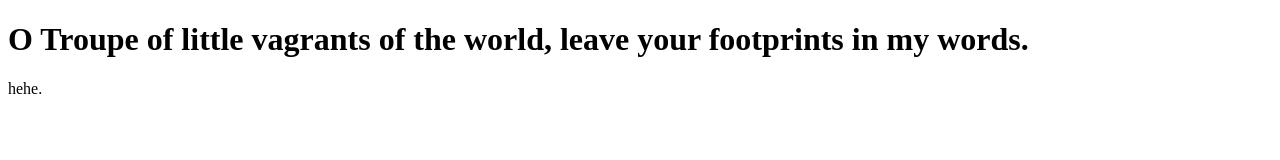
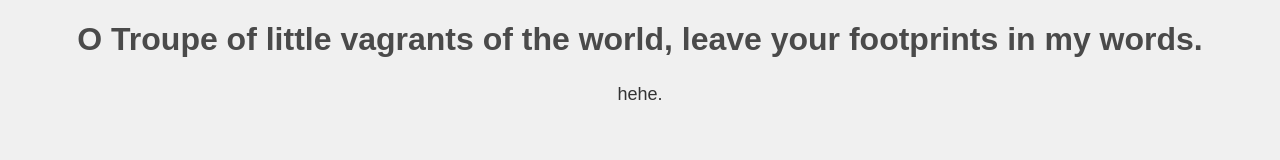
Before and after one commit to Cinnatolo/Cinnatolo.github.io, a plain HTML site: page index.html in a window 1280 px wide. Drawn offline with Linux system fonts and the light colour scheme.

Commit message:
提交信息

```diff
--- a/index.html
+++ b/index.html
@@ -4,6 +4,7 @@
     <meta charset="UTF-8">
     <meta name="viewport" content="width=device-width, initial-scale=1.0">
     <title>Cinna's Website</title>
+    <link rel="stylesheet" href="styles.css">
 </head>
 <body>
     <h1>O Troupe of little vagrants of the world, leave your footprints in my words.</h1>
--- /dev/null
+++ b/styles.css
@@ -0,0 +1,18 @@
+body {
+    font-family: Arial, sans-serif;
+    background-color: #f0f0f0;
+    color: #333;
+    margin: 0;
+    padding: 0;
+}
+
+h1 {
+    color: #4a4a4a;
+    text-align: center;
+}
+
+p {
+    font-size: 18px;
+    line-height: 1.6;
+    text-align: center;
+}
```
